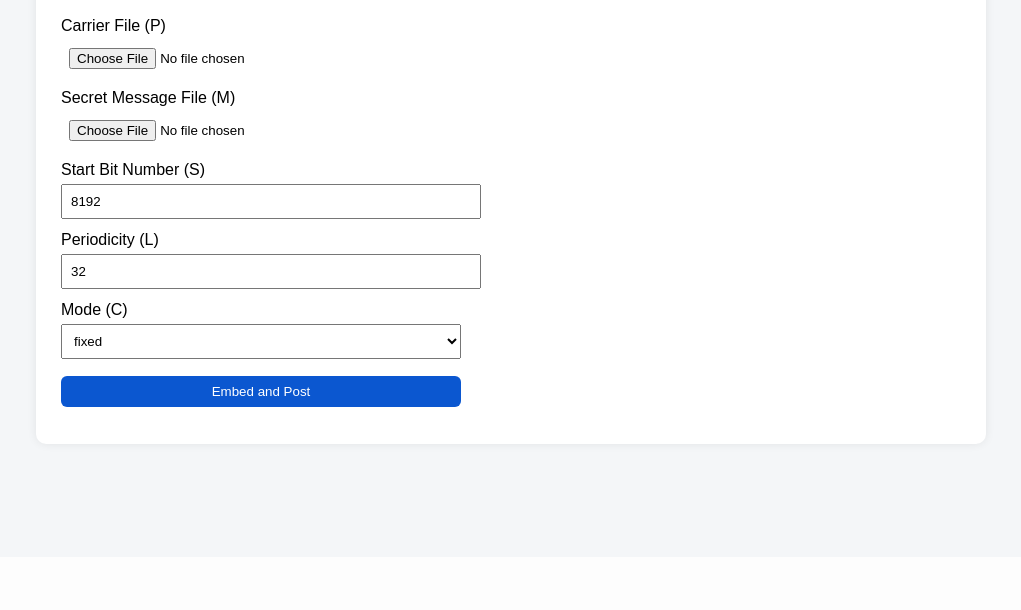
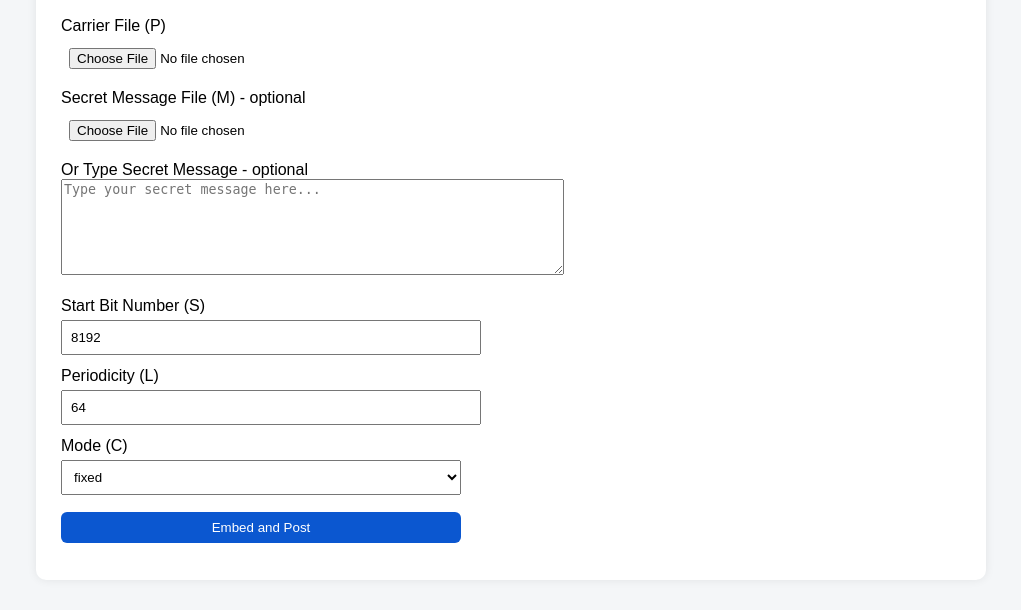
Before and after one commit to nirmalkc11/steganography-site, a Python web app: template templates/dashboard.html in a window 1280 px wide. Shown: the part 243-853 px from the top of the page, without its empty margins (129-1150 px from the left). Before the commit the page ends 691 px from the top, so only its background shows below. Run offline with Jinja, Linux system fonts and the light colour scheme; the template is opened without the code that fills it, so the values that code supplies are empty.

Commit message:
Allow typed or uploaded secret message

```diff
--- a/templates/dashboard.html
+++ b/templates/dashboard.html
@@ -8,14 +8,17 @@
     <label>Carrier File (P)</label><br>
     <input type="file" name="carrier_file" required><br>
 
-    <label>Secret Message File (M)</label><br>
-    <input type="file" name="message_file" required><br>
+    <label>Secret Message File (M) - optional</label><br>
+    <input type="file" name="message_file"><br>
+
+    <label>Or Type Secret Message - optional</label><br>
+    <textarea name="typed_message" rows="6" cols="60" placeholder="Type your secret message here..."></textarea><br><br>
 
     <label>Start Bit Number (S)</label><br>
     <input type="number" name="s_value" value="8192" required><br>
 
     <label>Periodicity (L)</label><br>
-    <input type="number" name="l_value" value="32" required><br>
+    <input type="number" name="l_value" value="64" required><br>
 
     <label>Mode (C)</label><br>
     <select name="c_value" required>
```
Also changed, not shown: app.py (+27 -13 lines).
